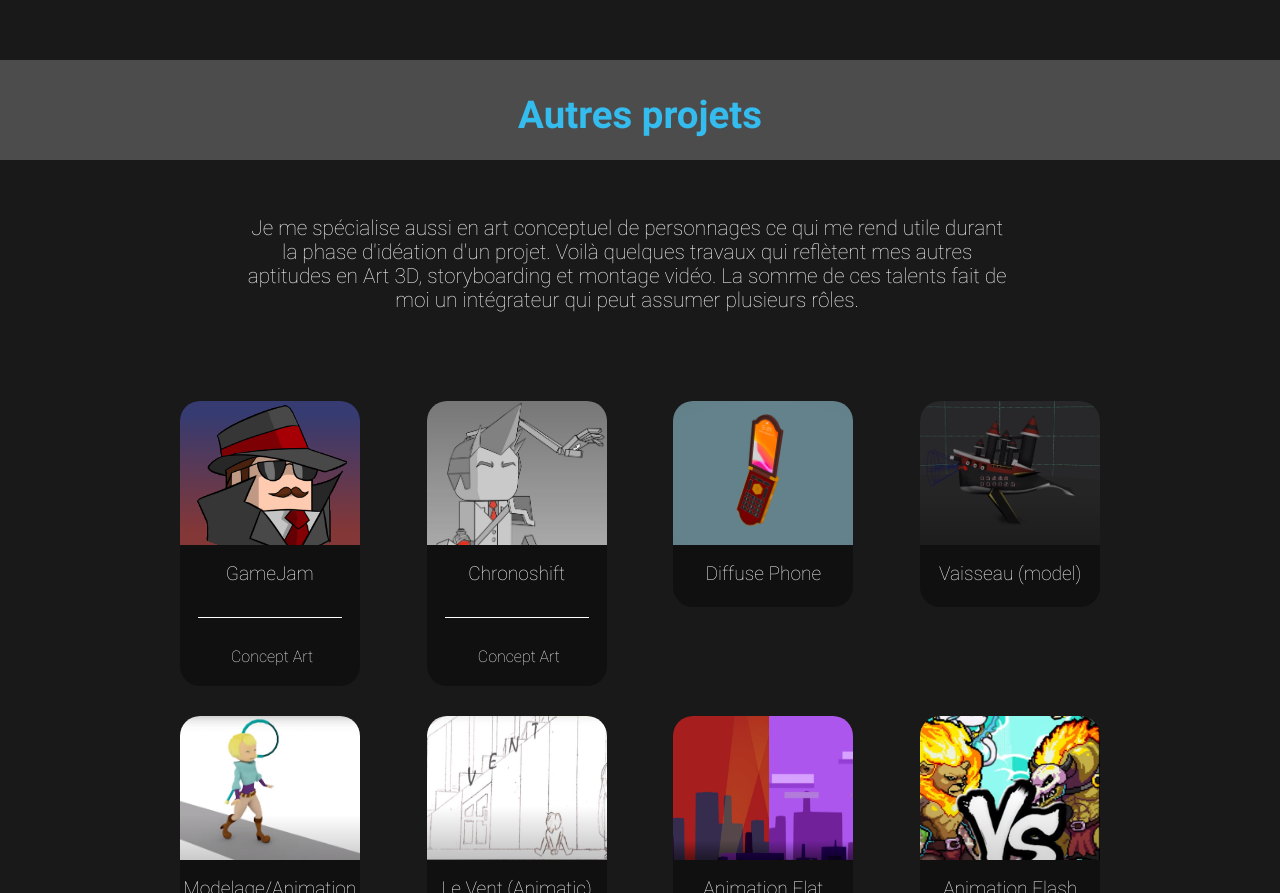
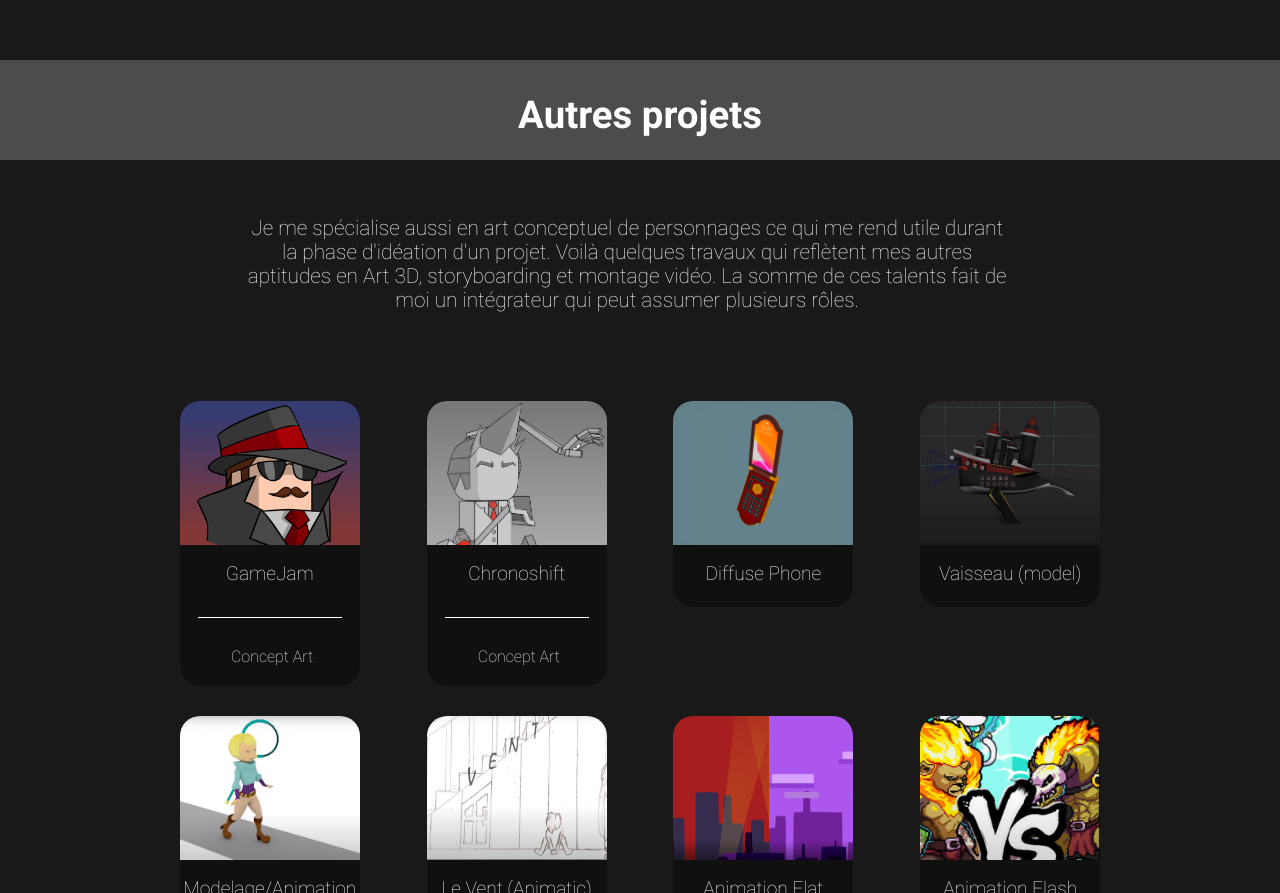
Before and after one commit to Adib610/Portfolio, a plain HTML site: page index.html in a window 1280 px wide. Shown: the part 1687-2580 px from the top of the page. Drawn offline with Linux system fonts and the light colour scheme.

Commit message:
white title

```diff
--- a/index.html
+++ b/index.html
@@ -100,7 +100,7 @@
 
     <!-- Catégorie de projets -->
   <div class="categorie">
-      <h2>Autres projets</h2>
+      <h2 style="color: white;">Autres projets</h2>
   </div>
       <div class="Apropos" style="padding-top: 2em;">
     <p>Je me spécialise aussi en art conceptuel de personnages ce qui me rend utile durant la phase d'idéation d'un projet. Voilà quelques travaux qui reflètent mes autres aptitudes en Art 3D, storyboarding et montage vidéo. La somme de ces talents fait de moi un intégrateur qui peut assumer plusieurs rôles.</p>
```
